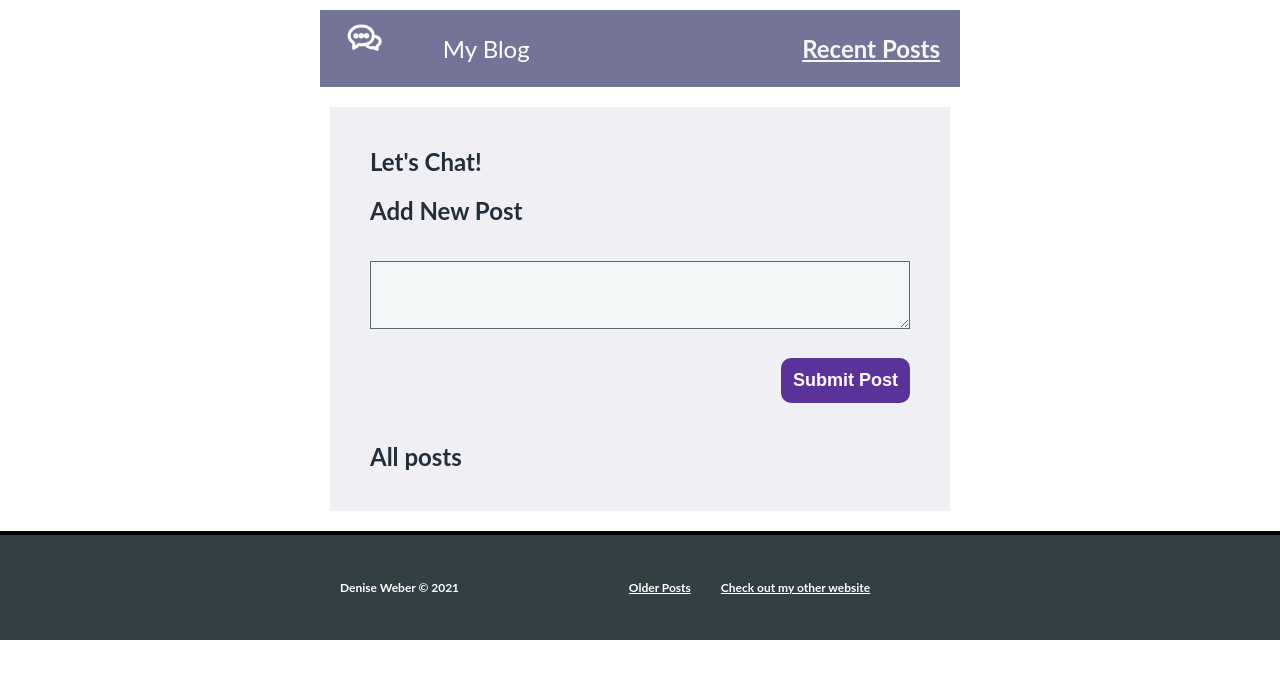
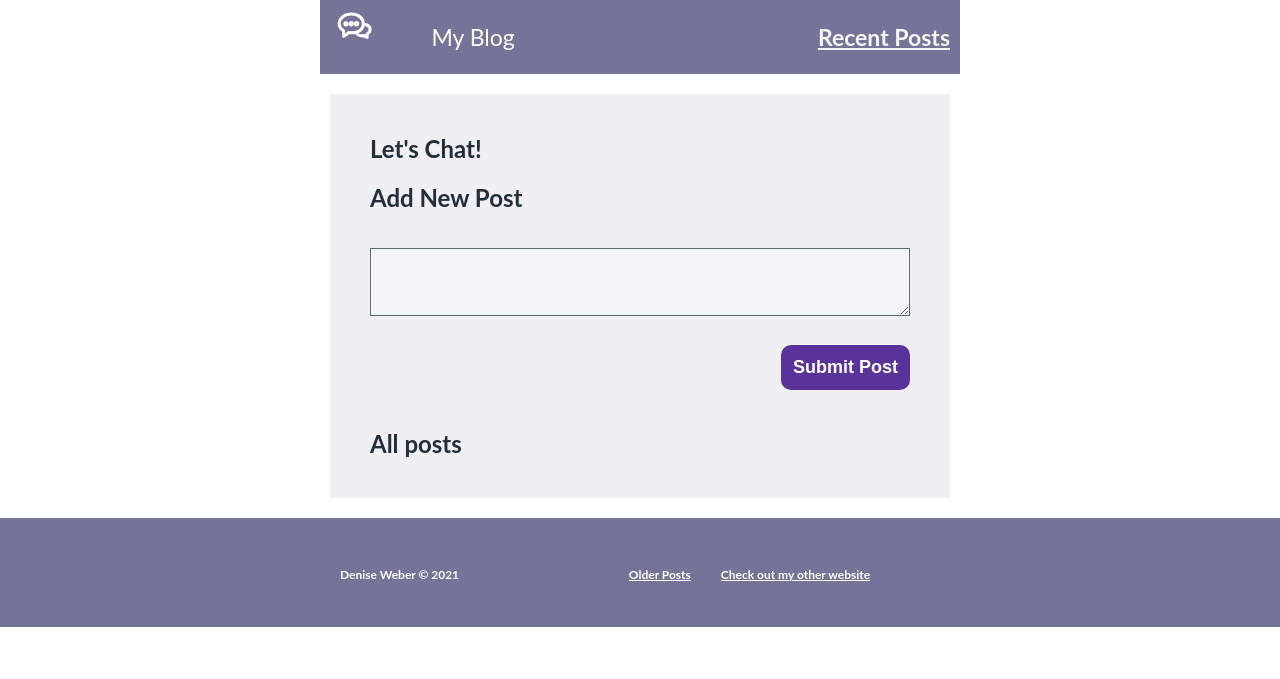
Before and after one commit to dweber0001/python-web-app, a Flask app: page / in a window 1280 px wide. Shown: the top 679 px of the page. Run offline with Flask 2, Linux system fonts and the light colour scheme; data that the repository does not hold is empty.

Commit message:
Update styles.css

```diff
--- a/static/css/styles.css
+++ b/static/css/styles.css
@@ -17,12 +17,12 @@ body {
     max-width: 640px;
     background-color: #747499;
     color: white;
-    margin: 10px auto 20px auto;
-    padding: 0 20px;
+    margin: 0 auto 20px auto;
+    padding: 0 10px;
     display: flex;
     flex-direction: row;
     justify-content: space-between;
-    font-size: 24px;
+    font-size: 23px;
 }
 
 .navbar__brand {
@@ -31,8 +31,8 @@ body {
 }
 
 .navbar__logo {
-    padding-top: 50px;
-    margin-right: 40px;
+    margin-top: 30px;
+    margin-right: 60px;
 }
 
 .navbar__navigation {
@@ -123,10 +123,10 @@ body {
 }
 
 .footer {
-    background-color: #323f43;
+    background-color: #747499;
     padding: 40px 0;    /* 40px top and bottom, 0 left and right*/
     margin-top: 20px;
-    border-top: 4px solid black;
+    border-top: 4px solid #747499;
     color: white;
     font-size: 12px;
 }
```
